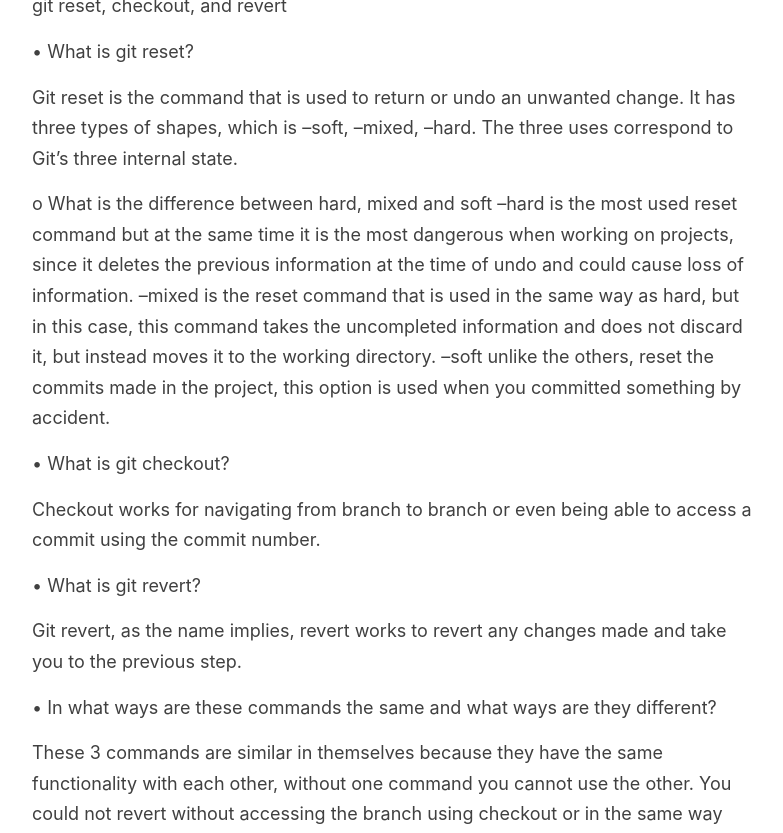
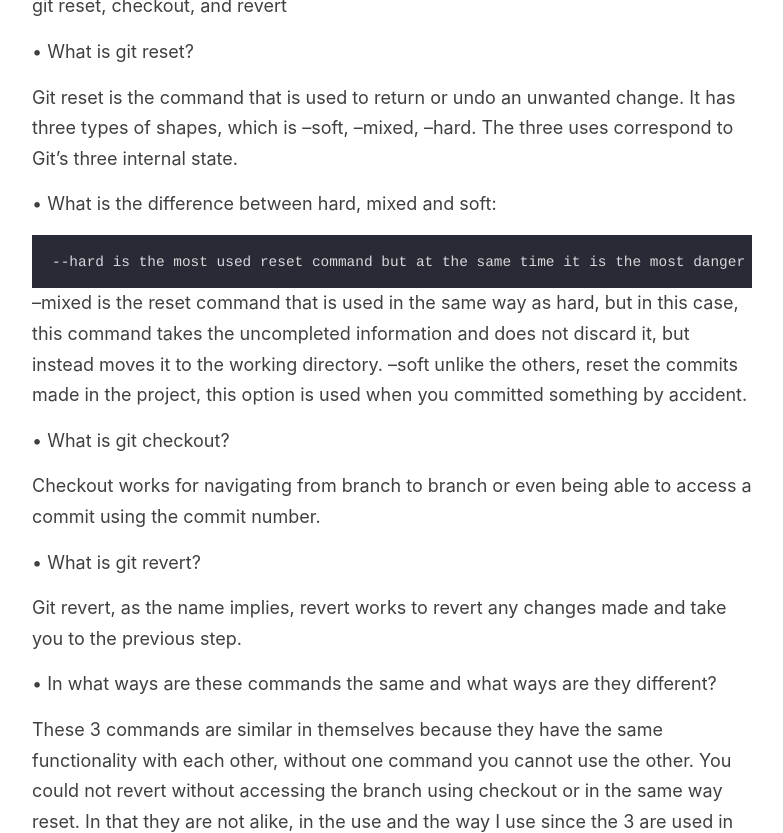
Before and after one commit to RaulMandujano/RaulPage, a Jekyll site: the page built from _posts/2021-01-29-advancedgit.md, in a window 1280 px wide and 900 px high, scrolled down 2802 px, cut to the strip 67-900 px from the top of the window. Shown: the whole strip, without its empty margins (248-1031 px from the left). Built offline with Jekyll 4.4.1, drawn with Linux system fonts in a browser that asks for light colours.

```diff
--- a/_posts/2021-01-29-advancedgit.md
+++ b/_posts/2021-01-29-advancedgit.md
@@ -45,9 +45,12 @@ git reset, checkout, and revert
 
 Git reset is the command that is used to return or undo an unwanted change. It has three types of shapes, which is --soft, --mixed, --hard. The three uses correspond to Git's three internal state.
 
-o	What is the difference between hard, mixed and soft
+•	What is the difference between hard, mixed and soft:
+
     --hard is the most used reset command but at the same time it is the most dangerous when working on projects, since it deletes the previous information at the time of undo and could cause loss of information.
+
   	--mixed is the reset command that is used in the same way as hard, but in this case, this command takes the uncompleted information and does not discard it, but instead moves it to the working directory.
+
   	--soft unlike the others, reset the commits made in the project, this option is used when you committed something by accident.
 
 •	What is git checkout?
```
